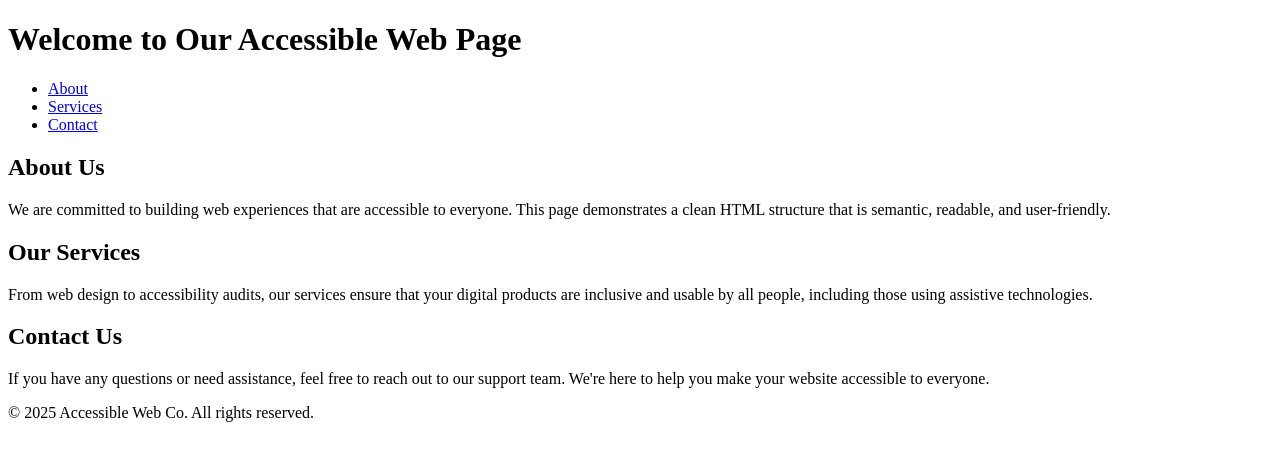
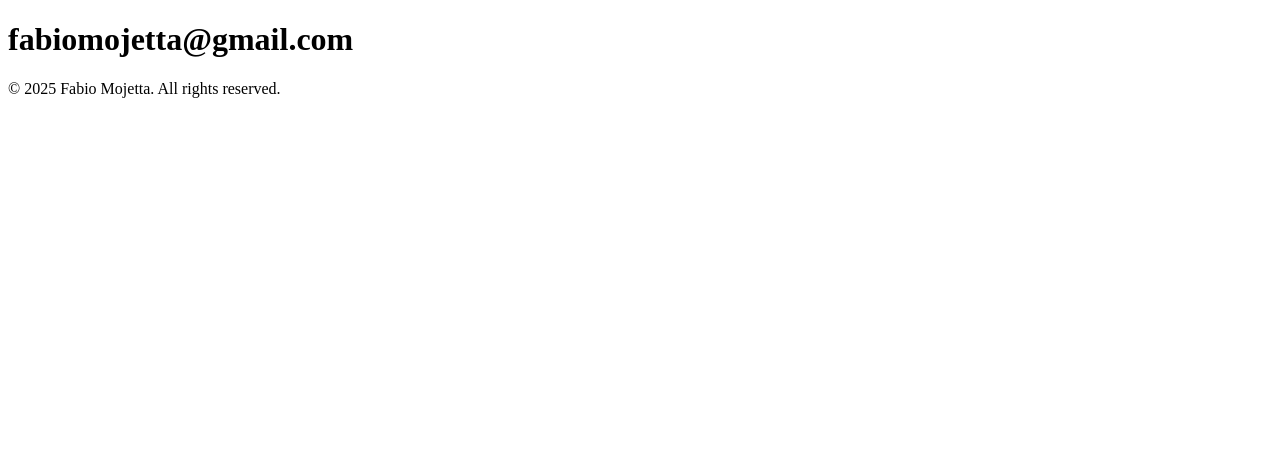
Before and after one commit to fmojetta/portfolio, a plain HTML site: page index.html in a window 1280 px wide. Drawn offline with Linux system fonts and the light colour scheme.

Commit message:
Update index.html

```diff
--- a/index.html
+++ b/index.html
@@ -3,40 +3,21 @@
 <head>
     <meta charset="UTF-8">
     <meta name="viewport" content="width=device-width, initial-scale=1.0">
-    <title>Accessible HTML Page Example</title>
-    <meta name="description" content="An example of a simple, accessible, and semantic HTML5 structure with best practices.">
+    <title>Fabio Mojetta</title>
+    <meta name="description" content="A simple, accessible, and semantic HTML5 website">
 </head>
 <body>
     <header>
-        <h1>Welcome to Our Accessible Web Page</h1>
-        <nav aria-label="Main Navigation">
-            <ul>
-                <li><a href="#about">About</a></li>
-                <li><a href="#services">Services</a></li>
-                <li><a href="#contact">Contact</a></li>
-            </ul>
-        </nav>
+        <h1>fabiomojetta@gmail.com</h1>
+
     </header>
 
     <main>
-        <section id="about" aria-labelledby="about-heading">
-            <h2 id="about-heading">About Us</h2>
-            <p>We are committed to building web experiences that are accessible to everyone. This page demonstrates a clean HTML structure that is semantic, readable, and user-friendly.</p>
-        </section>
 
-        <section id="services" aria-labelledby="services-heading">
-            <h2 id="services-heading">Our Services</h2>
-            <p>From web design to accessibility audits, our services ensure that your digital products are inclusive and usable by all people, including those using assistive technologies.</p>
-        </section>
-
-        <section id="contact" aria-labelledby="contact-heading">
-            <h2 id="contact-heading">Contact Us</h2>
-            <p>If you have any questions or need assistance, feel free to reach out to our support team. We're here to help you make your website accessible to everyone.</p>
-        </section>
     </main>
 
     <footer>
-        <p>&copy; 2025 Accessible Web Co. All rights reserved.</p>
+        <p>&copy; 2025 Fabio Mojetta. All rights reserved.</p>
     </footer>
 </body>
 </html>
```
